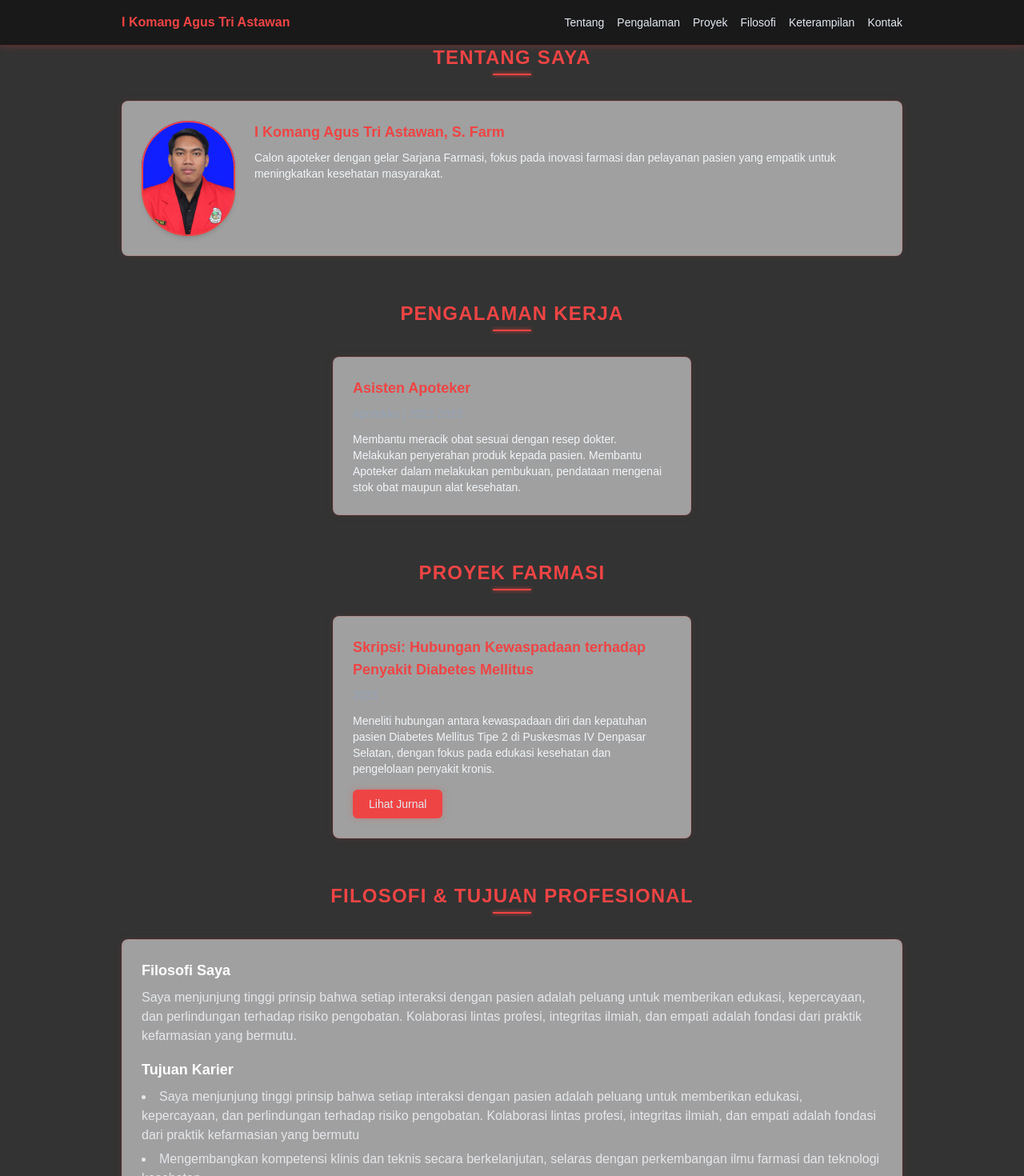
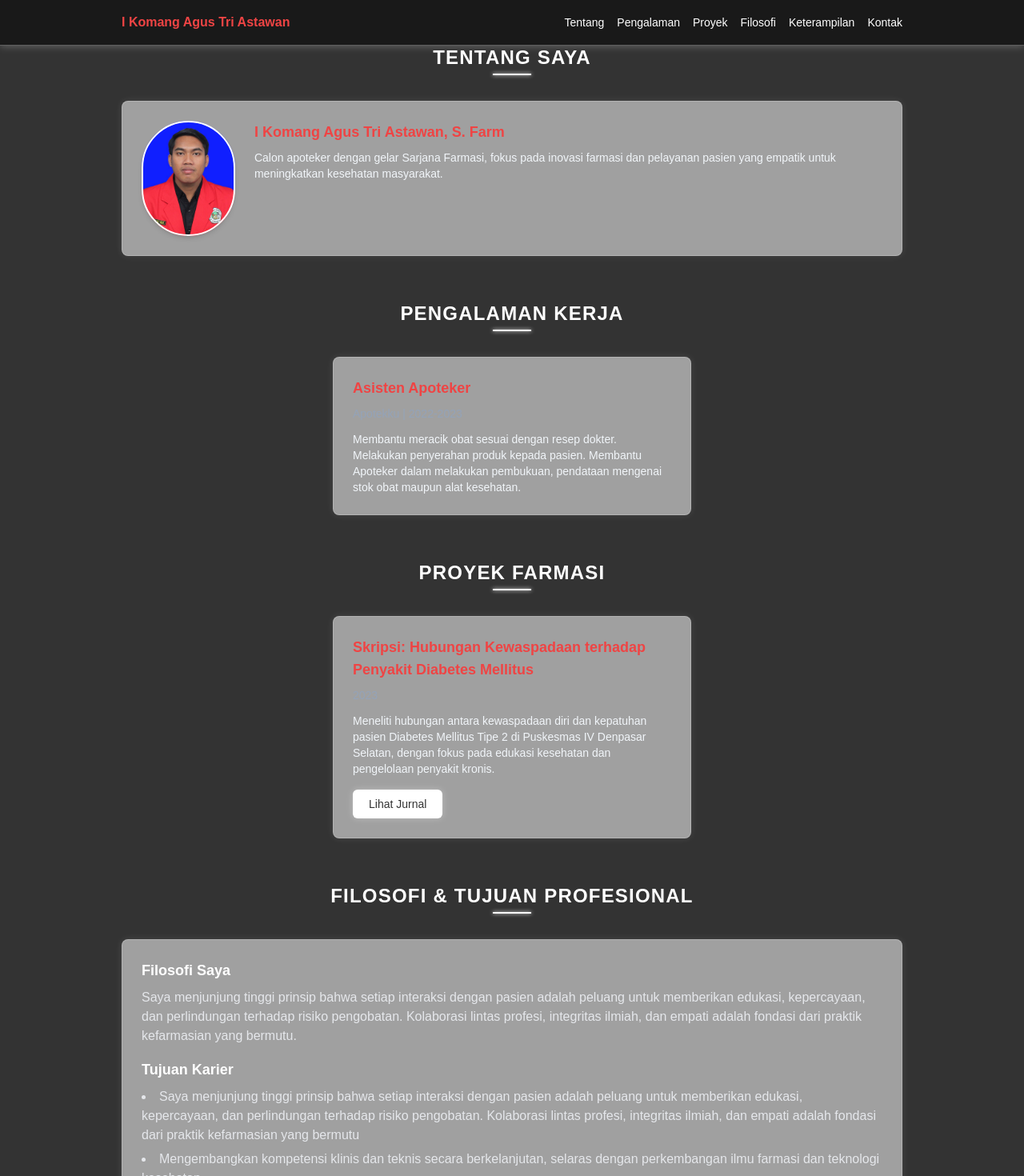
Before and after one commit to broman0x/portofoliokomang, a React (Create React App) app: page / in a window 1280 px wide. Shown: the top 1470 px of the page at 80% size. Built offline with nearby package versions, Linux system fonts and the light colour scheme.

Commit message:
Update App.css

```diff
--- a/src/App.css
+++ b/src/App.css
@@ -8,23 +8,23 @@ body {
 }
 
 .section-title {
-  @apply text-xl sm:text-2xl font-bold text-[#EF4444] mb-6 sm:mb-8 text-center uppercase tracking-wider;
+  @apply text-xl sm:text-2xl font-bold text-[#FFFFFF] mb-6 sm:mb-8 text-center uppercase tracking-wider;
 }
 
 .section-title::after {
-  @apply content-[''] block mx-auto mt-1 w-12 h-0.5 bg-[#EF4444] shadow-[0_0_5px_#EF4444];
+  @apply content-[''] block mx-auto mt-1 w-12 h-0.5 bg-[#FFFFFF] shadow-[0_0_5px_#FFFFFF];
 }
 
 .card {
-  @apply bg-[#A0A0A0] rounded-lg p-4 sm:p-6 transition-all duration-500 relative border border-[#EF4444]/20 shadow-[0_0_10px_rgba(239,68,68,0.1)];
+  @apply bg-[#A0A0A0] rounded-lg p-4 sm:p-6 transition-all duration-500 relative border border-[#FFFFFF]/20 shadow-[0_0_10px_rgba(255,255,255,0.1)];
 }
 
 .card:hover {
-  @apply shadow-[0_0_15px_rgba(239,68,68,0.5)] border-[#EF4444]/50;
+  @apply shadow-[0_0_15px_rgba(255,255,255,0.5)] border-[#FFFFFF]/50;
 }
 
 .card::before {
-  @apply content-[''] absolute inset-0 bg-[#EF4444]/10 opacity-0 transition-opacity duration-500;
+  @apply content-[''] absolute inset-0 bg-[#FFFFFF]/10 opacity-0 transition-opacity duration-500;
 }
 
 .card:hover::before {
@@ -32,11 +32,11 @@ body {
 }
 
 .nav-link {
-  @apply text-[#E2E8F0] relative hover:text-[#EF4444] transition-colors duration-300 font-medium text-xs sm:text-sm;
+  @apply text-[#FFFFFF] relative hover:text-[#E2E8F0] transition-colors duration-300 font-medium text-xs sm:text-sm;
 }
 
 .nav-link::after {
-  @apply content-[''] absolute left-0 bottom-0 w-0 h-0.5 bg-[#EF4444] transition-all duration-300;
+  @apply content-[''] absolute left-0 bottom-0 w-0 h-0.5 bg-[#E2E8F0] transition-all duration-300;
 }
 
 .nav-link:hover::after {
@@ -44,11 +44,11 @@ body {
 }
 
 .header {
-  @apply bg-[#000000]/50 fixed top-0 left-0 right-0 z-50 transition-all duration-300 py-3 sm:py-4 shadow-[0_0_10px_rgba(239,68,68,0.3)] border-b border-[#EF4444]/30;
+  @apply bg-[#000000]/50 fixed top-0 left-0 right-0 z-50 transition-all duration-300 py-3 sm:py-4 shadow-[0_0_10px_rgba(255,255,255,0.3)] border-b border-[#FFFFFF]/30;
 }
 
 .button {
-  @apply bg-[#EF4444] text-[#E2E8F0] px-5 py-2 rounded-md hover:bg-[#DC2626] transition-all duration-300 font-medium text-xs sm:text-sm shadow-[0_0_8px_rgba(239,68,68,0.3)];
+  @apply bg-[#FFFFFF] text-[#333333] px-5 py-2 rounded-md hover:bg-[#E2E8F0] transition-all duration-300 font-medium text-xs sm:text-sm shadow-[0_0_8px_rgba(255,255,255,0.3)];
 }
 
 .container {
@@ -56,7 +56,7 @@ body {
 }
 
 .footer-link {
-  @apply text-[#E2E8F0] hover:text-[#EF4444] transition-colors duration-300;
+  @apply text-[#FFFFFF] hover:text-[#E2E8F0] transition-colors duration-300;
 }
 
 .hamburger {
@@ -64,19 +64,19 @@ body {
 }
 
 .hamburger-line {
-  @apply w-full h-0.5 bg-[#E2E8F0] rounded transition-all duration-300;
+  @apply w-full h-0.5 bg-[#FFFFFF] rounded transition-all duration-300;
 }
 
 .nav-menu {
-  @apply absolute top-full left-0 right-0 bg-[#000000]/95 p-3 rounded-b-md shadow-[0_0_10px_rgba(239,68,68,0.2)] sm:static sm:bg-transparent sm:p-0 sm:shadow-none sm:flex sm:space-x-4;
+  @apply absolute top-full left-0 right-0 bg-[#000000]/95 p-3 rounded-b-md shadow-[0_0_10px_rgba(255,255,255,0.2)] sm:static sm:bg-transparent sm:p-0 sm:shadow-none sm:flex sm:space-x-4;
 }
 
 @keyframes pulse {
-  0% { box-shadow: 0 0 5px rgba(239, 68, 68, 0.5); }
-  50% { box-shadow: 0 0 15px rgba(239, 68, 68, 0.8); }
-  100% { box-shadow: 0 0 5px rgba(239, 68, 68, 0.5); }
+  0% { box-shadow: 0 0 5px rgba(255, 255, 255, 0.5); }
+  50% { box-shadow: 0 0 15px rgba(255, 255, 255, 0.8); }
+  100% { box-shadow: 0 0 5px rgba(255, 255, 255, 0.5); }
 }
 
 .neon-ring {
-  @apply absolute inset-0 rounded-full border-2 border-[#EF4444] animate-pulse;
+  @apply absolute inset-0 rounded-full border-2 border-[#FFFFFF] animate-pulse;
 }
```
